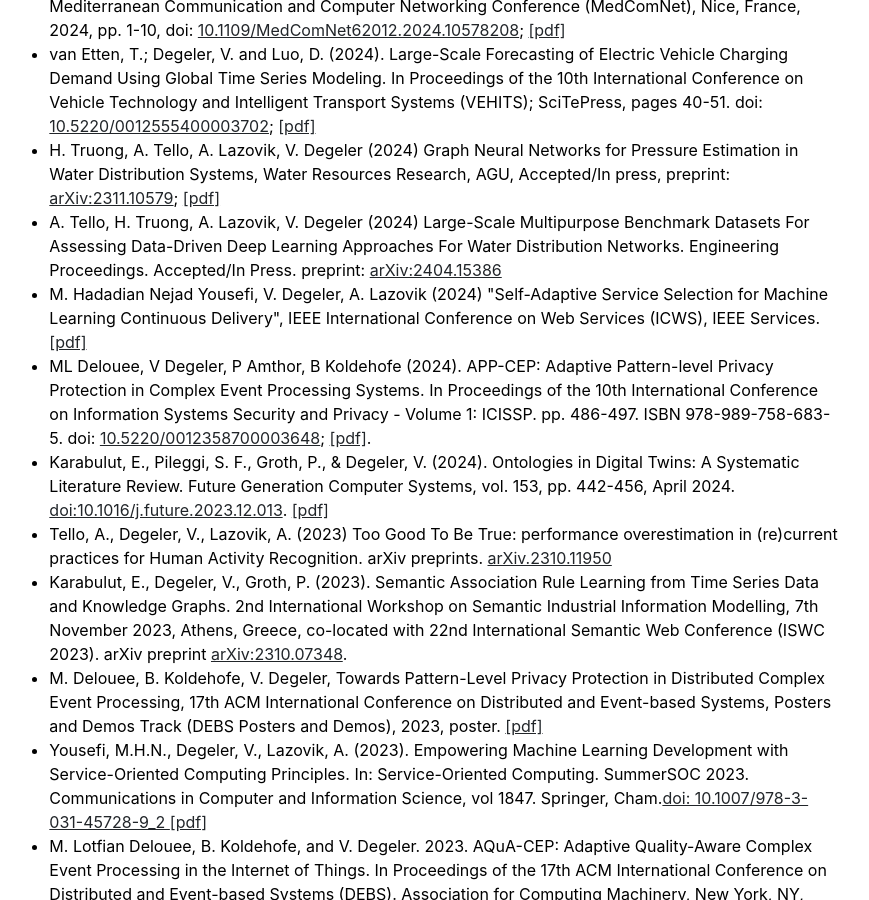
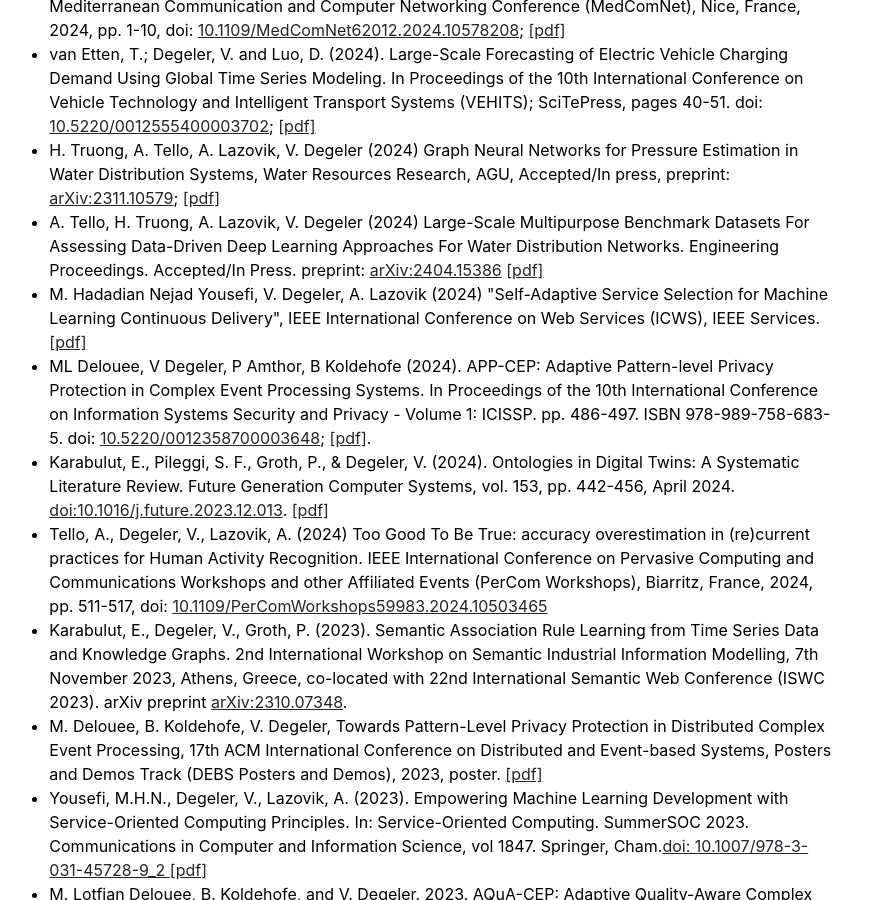
Before and after one commit to Degvik/degvik.github.io, a Jekyll site: the page built from publications.md, in a window 1280 px wide and 900 px high, scrolled down 453 px. Shown: the whole window, without its empty margins (212-1081 px from the left). Built offline with Jekyll 4.4.1, drawn with Linux system fonts in a browser that asks for light colours.

Commit message:
Update publications.yml

```diff
--- a/_data/publications.yml
+++ b/_data/publications.yml
@@ -10,12 +10,12 @@ index:
 - {name: 'A. Khalil, M. Lotfian Delouee, V. Degeler, T. Mcuser, A. F. Anta and B. Koldehofe, "Driving Towards Efficiency: Adaptive Resource-Aware Clustered Federated Learning in Vehicular Networks," 2024 22nd Mediterranean Communication and Computer Networking Conference (MedComNet), Nice, France, 2024, pp. 1-10, doi: <a href="https://doi.org/10.1109/MedComNet62012.2024.10578208">10.1109/MedComNet62012.2024.10578208</a>; <a href="http://vdegeler.com/files/24driving.pdf">[pdf]</a>'}
 - {name: 'van Etten, T.; Degeler, V. and Luo, D. (2024). Large-Scale Forecasting of Electric Vehicle Charging Demand Using Global Time Series Modeling. In Proceedings of the 10th International Conference on Vehicle Technology and Intelligent Transport Systems (VEHITS); SciTePress, pages 40-51. doi: <a href="https://doi.org/10.5220/0012555400003702">10.5220/0012555400003702</a>; <a href="http://vdegeler.com/files/24vehits.pdf">[pdf]</a>'}
 - {name: 'H. Truong, A. Tello, A. Lazovik, V. Degeler (2024) Graph Neural Networks for Pressure Estimation in Water Distribution Systems, Water Resources Research, AGU, Accepted/In press, preprint: <a href="https://arxiv.org/abs/2311.10579">arXiv:2311.10579</a>; <a href="http://vdegeler.com/files/24pressure-estimation.pdf">[pdf]</a>'}
-- {name: 'A. Tello, H. Truong, A. Lazovik, V. Degeler (2024) Large-Scale Multipurpose Benchmark Datasets For Assessing Data-Driven Deep Learning Approaches For Water Distribution Networks. Engineering Proceedings. Accepted/In Press. preprint: <a href="https://arxiv.org/abs/2404.15386">arXiv:2404.15386</a>'}
+- {name: 'A. Tello, H. Truong, A. Lazovik, V. Degeler (2024) Large-Scale Multipurpose Benchmark Datasets For Assessing Data-Driven Deep Learning Approaches For Water Distribution Networks. Engineering Proceedings. Accepted/In Press. preprint: <a href="https://arxiv.org/abs/2404.15386">arXiv:2404.15386</a> <a href="24wdn-benchmark-dataset.pdf">[pdf]</a>'}
 - {name: 'M. Hadadian Nejad Yousefi, V. Degeler, A. Lazovik (2024) "Self-Adaptive Service Selection for Machine Learning Continuous Delivery", IEEE International Conference on Web Services (ICWS), IEEE Services. <a href="http://vdegeler.com/files/24adaptive-selection.pdf">[pdf]</a>'}
 - {name: 'ML Delouee, V Degeler, P Amthor, B Koldehofe (2024). APP-CEP: Adaptive Pattern-level Privacy Protection in Complex Event Processing Systems. In Proceedings of the 10th International Conference on Information Systems Security and Privacy - Volume 1: ICISSP. pp. 486-497. ISBN 978-989-758-683-5. doi: <a href="https://doi.org/10.5220/0012358700003648">10.5220/0012358700003648</a>; <a href="http://vdegeler.com/files/24appcep-icissp.pdf">[pdf]</a>.'}
 - {name: 'Karabulut, E., Pileggi, S. F., Groth, P., & Degeler, V. (2024). Ontologies in Digital Twins: A Systematic Literature Review. Future Generation Computer Systems, vol. 153, pp. 442-456, April 2024. <a href="https://doi.org/10.1016/j.future.2023.12.013">doi:10.1016/j.future.2023.12.013</a>. <a href="http://vdegeler.com/files/24ontology-dt.pdf">[pdf]</a>'}
 #2023
-- {name: 'Tello, A., Degeler, V., Lazovik, A. (2023) Too Good To Be True: performance overestimation in (re)current practices for Human Activity Recognition. arXiv preprints. <a href="https://arxiv.org/abs/2310.11950">arXiv.2310.11950</a>'}
+- {name: 'Tello, A., Degeler, V., Lazovik, A. (2024) Too Good To Be True: accuracy overestimation in (re)current practices for Human Activity Recognition. IEEE International Conference on Pervasive Computing and Communications Workshops and other Affiliated Events (PerCom Workshops), Biarritz, France, 2024, pp. 511-517, doi: <a href="https://doi.org/10.1109/PerComWorkshops59983.2024.10503465">10.1109/PerComWorkshops59983.2024.10503465</a>'}
 - {name: 'Karabulut, E., Degeler, V., Groth, P. (2023). Semantic Association Rule Learning from Time Series Data and Knowledge Graphs. 2nd International Workshop on Semantic Industrial Information Modelling, 7th November 2023, Athens, Greece, co-located with 22nd International Semantic Web Conference (ISWC 2023). arXiv preprint <a href="https://arxiv.org/abs/2310.07348">arXiv:2310.07348</a>.'}
 - {name: 'M. Delouee, B. Koldehofe, V. Degeler, Towards Pattern-Level Privacy Protection in Distributed Complex Event Processing, 17th ACM International Conference on Distributed and Event-based Systems, Posters and Demos Track (DEBS Posters and Demos), 2023, poster. <a href="http://vdegeler.com/files/23debs_privacy_poster">[pdf]</a>'} #
 - {name: 'Yousefi, M.H.N., Degeler, V., Lazovik, A. (2023). Empowering Machine Learning Development with Service-Oriented Computing Principles. In: Service-Oriented Computing. SummerSOC 2023. Communications in Computer and Information Science, vol 1847. Springer, Cham.<a href="https://doi.org/10.1007/978-3-031-45728-9_2">doi: 10.1007/978-3-031-45728-9_2 </a> <a href="http://vdegeler.com/files/23SummerSoc.pdf">[pdf]</a> '} #
```
